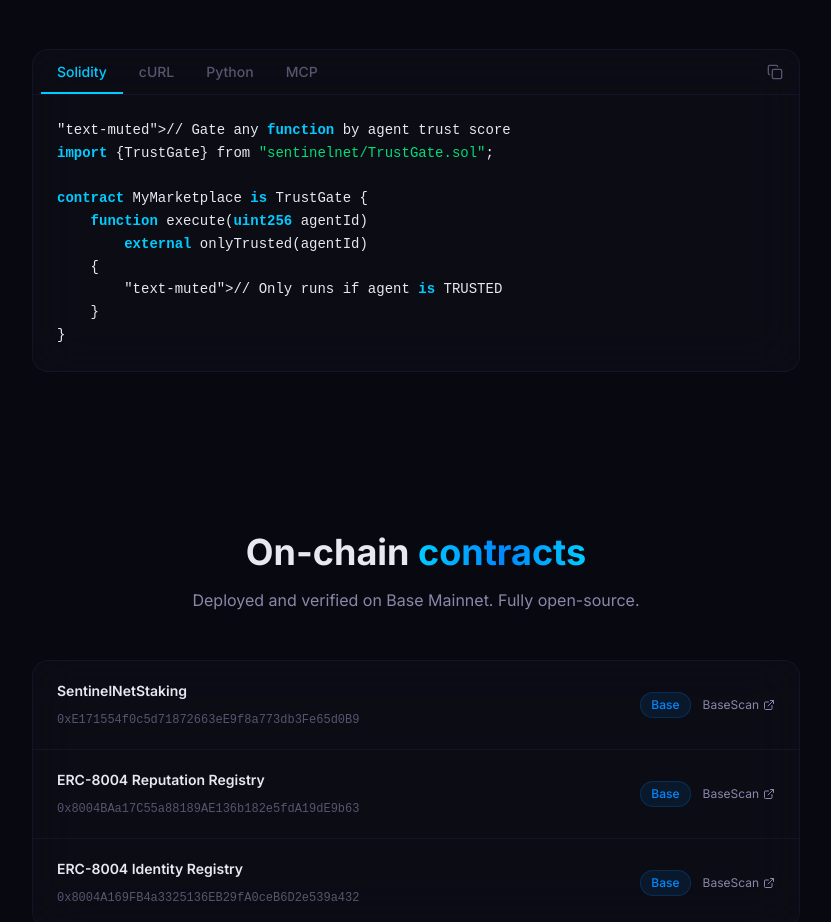
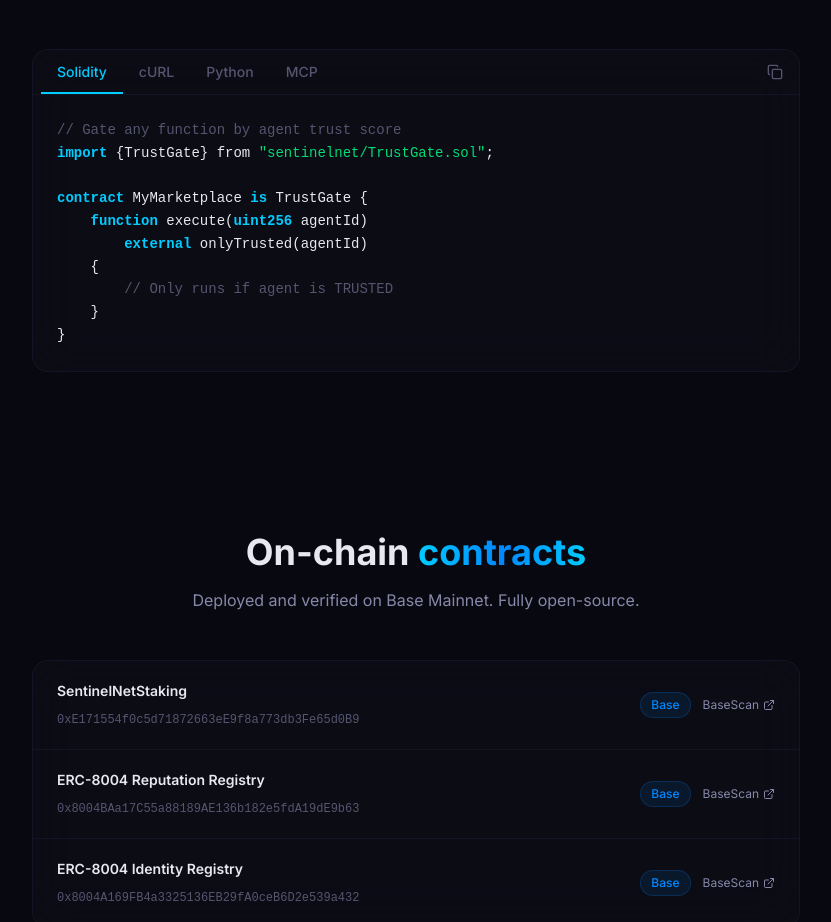
Before and after one commit to Ridwannurudeen/sentinelnet, a Next.js app in the folder landing/: page / in a window 1280 px wide. Shown: the part 2164-3086 px from the top of the page, without its empty margins (224-1055 px from the left). Built offline with nearby package versions, Linux system fonts and the light colour scheme; no server answers.

Commit message:
fix: syntax highlighter producing malformed HTML causing hydration crash
Process lines individually — comment lines get wrapped entirely,
non-comment lines get string/keyword highlighting without interference.

```diff
--- a/landing/components/CodeTabs.tsx
+++ b/landing/components/CodeTabs.tsx
@@ -9,7 +9,6 @@ import ScrollReveal from "./ScrollReveal";
 const TAB_KEYS = Object.keys(CODE_TABS) as (keyof typeof CODE_TABS)[];
 
 function highlightSyntax(code: string, lang: string): string {
-  // Simple keyword highlighting via class spans
   const keywords: Record<string, string[]> = {
     Solidity: ["import", "contract", "function", "external", "is", "uint256"],
     cURL: ["curl", "POST", "GET"],
@@ -17,31 +16,36 @@ function highlightSyntax(code: string, lang: string): string {
     MCP: ["name", "arguments", "true"],
   };
 
-  let result = code
+  const kws = keywords[lang] || [];
+
+  return code
+    .split("\n")
+    .map((line) => {
+      const escaped = line
         .replace(/&/g, "&amp;")
         .replace(/</g, "&lt;")
         .replace(/>/g, "&gt;");
 
-  // Highlight comments
-  result = result.replace(
-    /(\/\/.*$|#.*$)/gm,
-    '<span class="text-muted">$1</span>'
-  );
+      const trimmed = escaped.trimStart();
+      if (trimmed.startsWith("//") || trimmed.startsWith("#")) {
+        return `<span class="text-muted">${escaped}</span>`;
+      }
 
-  // Highlight strings
-  result = result.replace(
+      let result = escaped.replace(
         /("(?:[^"\\]|\\.)*"|'(?:[^'\\]|\\.)*')/g,
         '<span class="text-trust">$1</span>'
       );
 
-  // Highlight keywords
-  const kws = keywords[lang] || [];
       kws.forEach((kw) => {
-    const re = new RegExp(`\\b(${kw})\\b`, "g");
-    result = result.replace(re, '<span class="text-cyan font-semibold">$1</span>');
+        result = result.replace(
+          new RegExp(`\\b(${kw})\\b`, "g"),
+          '<span class="text-cyan font-semibold">$1</span>'
+        );
       });
 
       return result;
+    })
+    .join("\n");
 }
 
 export default function CodeTabs() {
```
Lines whose indentation alone changed are shown as unchanged.
